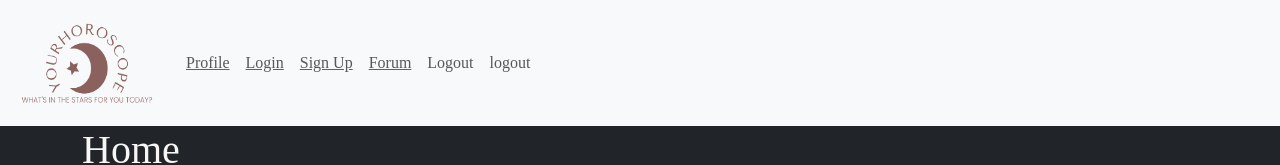
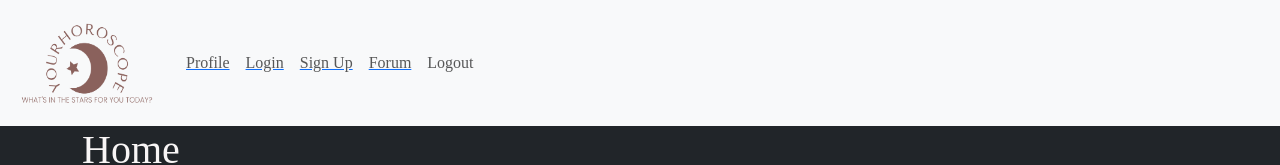
Before and after one commit to ahmad92894/YourHoroscope, a React (Create React App) app in the folder client/: page / in a window 1280 px wide. Shown: the top 165 px of the page. Built offline with nearby package versions, Linux system fonts and the light colour scheme.

Commit message:
nav bar error

```diff
--- a/client/src/components/NavBar.js
+++ b/client/src/components/NavBar.js
@@ -59,7 +59,6 @@ const NavBar = () => {
                   Logout
                 </a>
               </li>
-              <li className="nav-item"><a className="nav-link" href="/" onClick={() => Auth.logout()} >logout</a></li>
           <ul/>
           </ul>
     </div>
```
